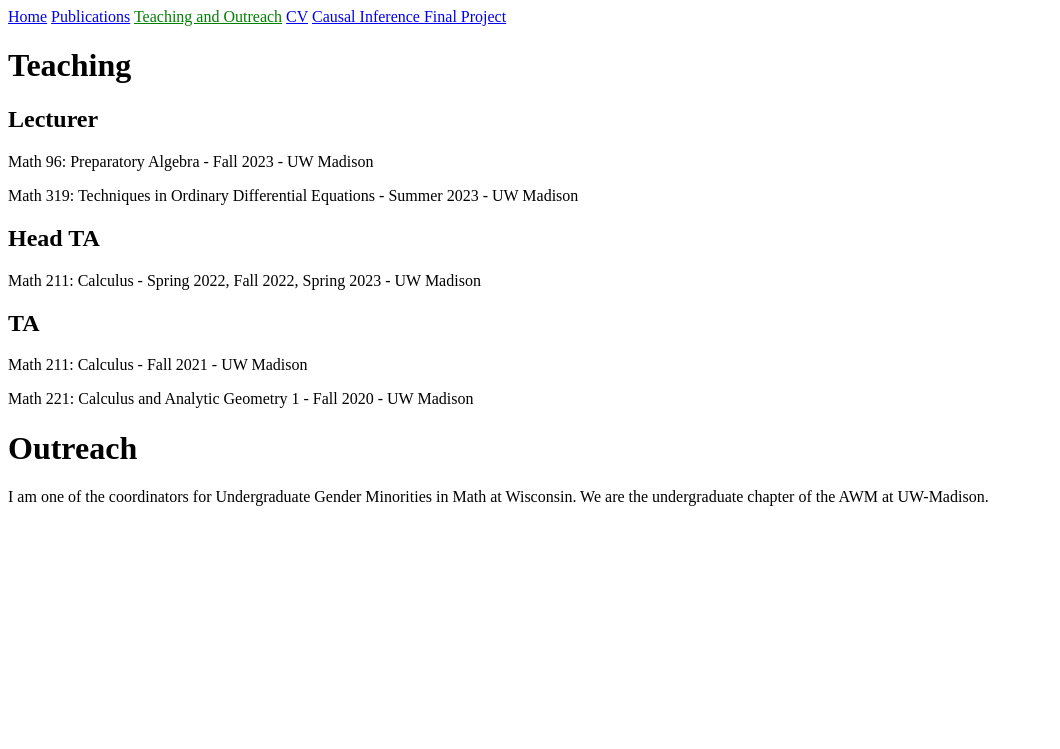
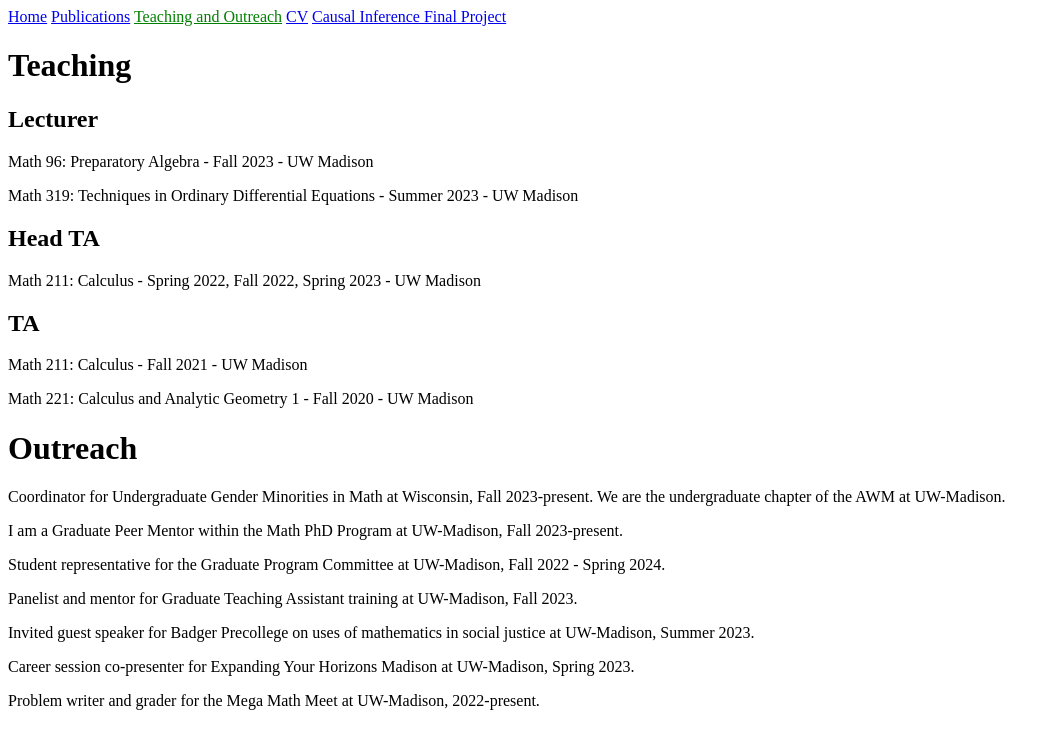
Before and after one commit to HaleyColgate/haleycolgate.github.io, a Jekyll site: the page built from outreach.md, in a window 1280 px wide. Shown: the top 749 px of the page, without its empty margins (0-1060 px from the left). Built offline with Jekyll 4.4.1, drawn with Linux system fonts in a browser that asks for light colours.

```diff
--- a/index.markdown
+++ b/index.markdown
@@ -9,6 +9,9 @@
 
 Office: Van Vleck 416
 
-I am a graduate student in mathematics at the University of Wisconsin-Madison working with Dr. Amy Cochran on problems in computational psychiatry and data science, and with Dr. Jose Israel Rodriguez on problems in applied algebra.  I am working towards a PhD in hopes of becoming a professor.
+I am a graduate student in mathematics at the University of Wisconsin-Madison working with
+<a href="https://sites.google.com/site/amylouisecochran">Dr. Amy Cochran</a> on problems in computational psychiatry and data science, and with <a href="https://sites.google.com/wisc.edu/jose/home?authuser=0">Dr. Jose Israel Rodriguez</a> on problems in applied algebra.  I am working towards a PhD in hopes of becoming a professor.
+
+Currently I am a Lucidity Data Analyst Project Assistant for the <a href="https://gilmorebykovskyilab.org/">Gilmore-Bykovskyi Lab</a> in Emergency Medicine.
 
 Prior to moving to Wisconsin, I graduated from Colorado College in 2020 with a bachelors degree in mathematics.  My time at a liberal arts institution led to an interest in how a cross-disciplinary framing can improve student learning and engagement, especially in introductory courses required by other majors.  My thesis use Markov Chain Monte Carlo for ensemble analysis of congressional voting district maps in Colorado.
--- a/outreach.md
+++ b/outreach.md
@@ -21,4 +21,17 @@
 Math 221: Calculus and Analytic Geometry 1 - Fall 2020 - UW Madison
 
 # Outreach
-I am one of the coordinators for Undergraduate Gender Minorities in Math at Wisconsin.  We are the undergraduate chapter of the AWM at UW-Madison.
+
+Coordinator for Undergraduate Gender Minorities in Math at Wisconsin, Fall 2023-present.  We are the undergraduate chapter of the AWM at UW-Madison.
+
+I am a Graduate Peer Mentor within the Math PhD Program at UW-Madison, Fall 2023-present.
+
+Student representative for the Graduate Program Committee at UW-Madison, Fall 2022 - Spring 2024.
+
+Panelist and mentor for Graduate Teaching Assistant training at UW-Madison, Fall 2023.
+
+Invited guest speaker for Badger Precollege on uses of mathematics in social justice at UW-Madison, Summer 2023.
+
+Career session co-presenter for Expanding Your Horizons Madison at UW-Madison, Spring 2023.
+
+Problem writer and grader for the Mega Math Meet at UW-Madison, 2022-present.
```
Also changed, not shown: publications.md (+2 -0 lines), 3 other files.
